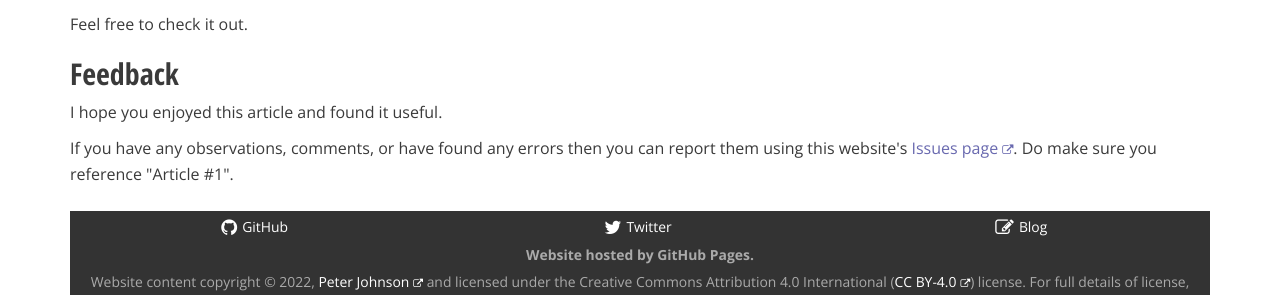
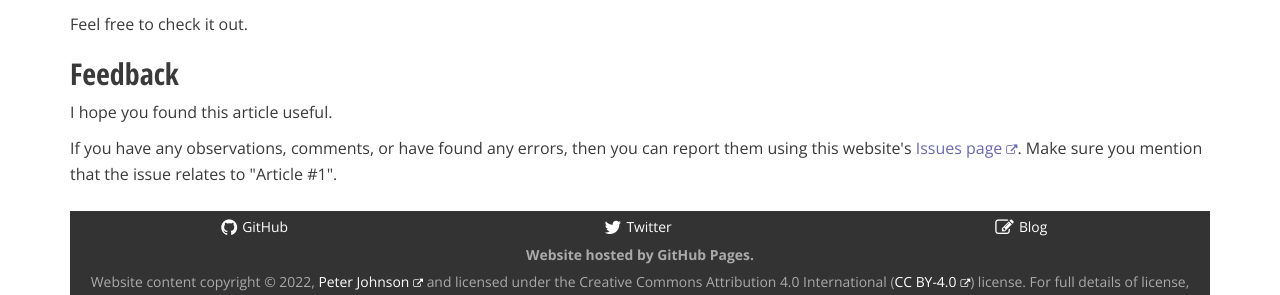
Before and after one commit to delphidabbler/delphidabbler.github.io, a Jekyll site: the page built from _articles/article-1.html, in a window 1280 px wide. Shown: the part 1684-1979 px from the top of the page. Built offline with Jekyll 4.4.1, drawn with Linux system fonts in a browser that asks for light colours; nearby versions of some CDN libraries; comment, search, counter and statistics services are not loaded.

Commit message:
Update article-1.html

```diff
--- a/_articles/article-1.html
+++ b/_articles/article-1.html
@@ -217,16 +217,10 @@
 
 <section id="feedback">
 
-    <h2>
-        Feedback
-    </h2>
+    <h2>Feedback</h2>
 
-    <p>
-        I hope you enjoyed this article and found it useful.
-    </p>
+    <p>I hope you found this article useful.</p>
 
-    <p>
-        If you have any observations, comments, or have found any errors then you can report them using this website's <a href="https://github.com/delphidabbler/delphidabbler.github.io/issues">Issues page</a>. Do make sure you reference &quot;Article #1&quot;.
-    </p>
+    <p>If you have any observations, comments, or have found any errors, then you can report them using this website's <a href="https://github.com/delphidabbler/delphidabbler.github.io/issues">Issues page</a>. Make sure you mention that the issue relates to &quot;Article #1&quot;.</p>
 
 </section>
```
